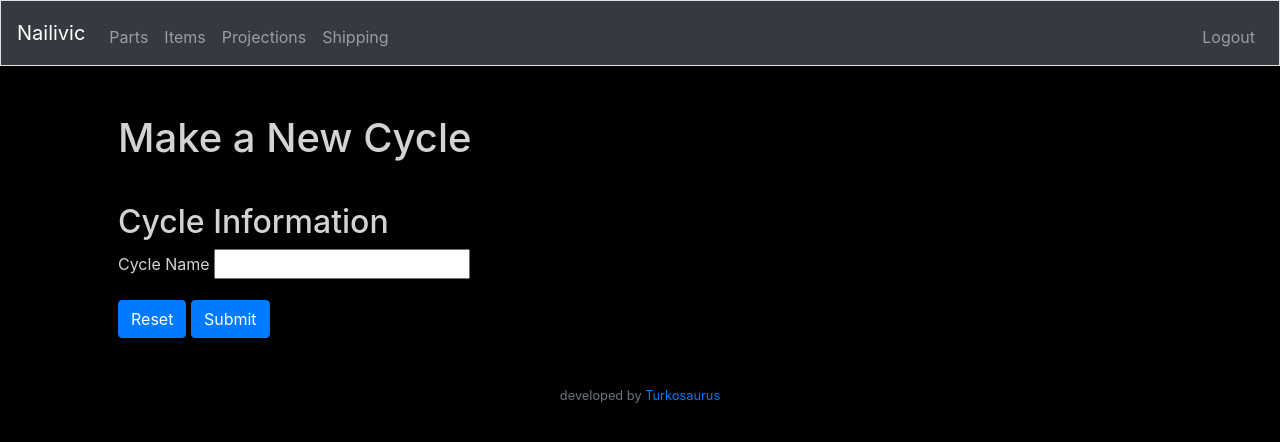
After one commit to turkosaurus/nailivic, a Flask app: page /cycle in a window 1280 px wide. The commit adds this page. Shown: the top 442 px of the page. Run offline with Flask 2, Linux system fonts and the light colour scheme; the visitor is signed in with stand-in values (Sample User, id 1); some libraries are stand-ins or nearby versions.

Commit message:
added cycles feature

```diff
--- a/application.py
+++ b/application.py
@@ -185,8 +185,29 @@ def items():
 @login_required
 def projections():
     if request.method == 'GET':
-        projections = db.execute("SELECT * FROM projections")
-        return render_template('projections.html', projections=projections, loterias=loterias, sizes=sizes, colors=colors)
+
+        # Check for "current" cycle
+        active = db.execute("SELECT id, name, created_on FROM cycles WHERE current='TRUE'")
+        current = active
+        print(f"current:{current}")
+
+        # Set newest cycle as "current" when there is none
+        if not active:
+            newest = db.execute("SELECT id FROM cycles ORDER BY id DESC LIMIT 1")
+            db.execute("UPDATE cycles SET current='true' WHERE id=:active", active=newest[0]['id'])
+
+        # Capture id of active "current" cycle
+        else:
+            active = active[0]['id']
+        print(f"active:{active}")
+
+        # List all available non-current cycles
+        cycles = db.execute("SELECT id, name, created_on FROM cycles WHERE current='FALSE'")
+        print(f"cycles:{cycles}")
+
+        # Select projections from current cycle only
+        projections = db.execute("SELECT * FROM projections WHERE cycle=:active", active=active)
+        return render_template('projections.html', projections=projections, current=current, cycles=cycles, loterias=loterias, sizes=sizes, colors=colors)
 
     # Upon POSTing form submission
     else:
@@ -222,15 +243,38 @@ def projections():
         return redirect('/projections')
 
 
+@app.route('/cycle', methods=['GET', 'POST'])
+@login_required
+def cycle():
+    if request.method == 'GET':
+        return render_template("cycle.html")
 
-    return render_template('projections.html')
+    # Upon POSTed submission
+    else:
+        print("/cycle: POST")
+        name = request.form.get("name")
 
+        # Make all other cycles not current
+        db.execute("UPDATE cycles SET current='FALSE'")
+
+        # Change current cycle selection
+        if not name:
+            cycle_id = request.form.get("cycle")
+            print(f"cycle:{cycle_id}")
+            db.execute("UPDATE cycles SET current='TRUE' WHERE id=:id", id=cycle_id)
+
+        # Make a new name
+        else:
+            # Create new Cycle
+            time = datetime.datetime.utcnow().isoformat()
+            db.execute("INSERT INTO cycles (name, created_on, current) VALUES (:name, :time, 'TRUE')", name=name, time=time)
+
+        return redirect('/projections')
 
 @app.route('/shipping')
 @login_required
 def shipping():
     return render_template('shipping.html')
-
 
 
 ###### SETUP ######
@@ -277,6 +321,21 @@ def setup():
         qty INTEGER, \
         cycle INTEGER \
         )")
+
+    # Create table: cycles
+    db.execute("CREATE TABLE IF NOT EXISTS cycles ( \
+        id serial PRIMARY KEY NOT NULL, \
+        name VARCHAR (255), \
+        created_on TIMESTAMP, \
+        current BOOL \
+        )")
+
+    # If empty cycles table
+    data = db.execute("SELECT * FROM cycles")
+    if not data:
+        # Seed table with test cycle
+        time = datetime.datetime.utcnow().isoformat()
+        db.execute("INSERT INTO cycles (name, created_on, current) VALUES ('test cycle', :time, 'TRUE')", time=time)
 
 
     return "Setup Success!"
--- /dev/null
+++ b/templates/cycle.html
@@ -0,0 +1,31 @@
+{% extends "layout.html" %}
+
+{% block title %}
+Cycles
+{% endblock %}
+{% block main %}
+<container>
+    <div class="row">
+        <div class="col">
+            <h1>Make a New Cycle</h1>
+        </div>
+    </div>
+    <hr>
+    <div class="row">
+        <!-- Produce New Item -->
+        <div class="col-lg-6 col-md-12">
+            <h2>Cycle Information</h2>
+            <form action="/cycle" method="post">
+
+                <!-- Name -->
+                <div class="form-group">
+                    <label for="name">Cycle Name</label>
+                    <input type="text" name="name" id="name">
+                </div>
+                <button type="reset" class="btn btn-primary">Reset</button>
+                <button type="submit" class="btn btn-primary">Submit</button>
+            </form>
+        </div>
+    </div>
+</container>
+{% endblock %}
--- a/templates/index.html
+++ b/templates/index.html
@@ -38,5 +38,10 @@ Dashboard
 <li>{{ item }}</li>
 {% endfor %}
 <hr>
+<h2>Projection in Current Cycle</h2>
+{% for projection in projetions %}
+<li>{{ projection }}</li>
+{% endfor %}
+<hr>
 <h2>boxes</h2>
 {% endblock %}
```
Also changed, not shown: templates/projections.html (+15 -7 lines).
